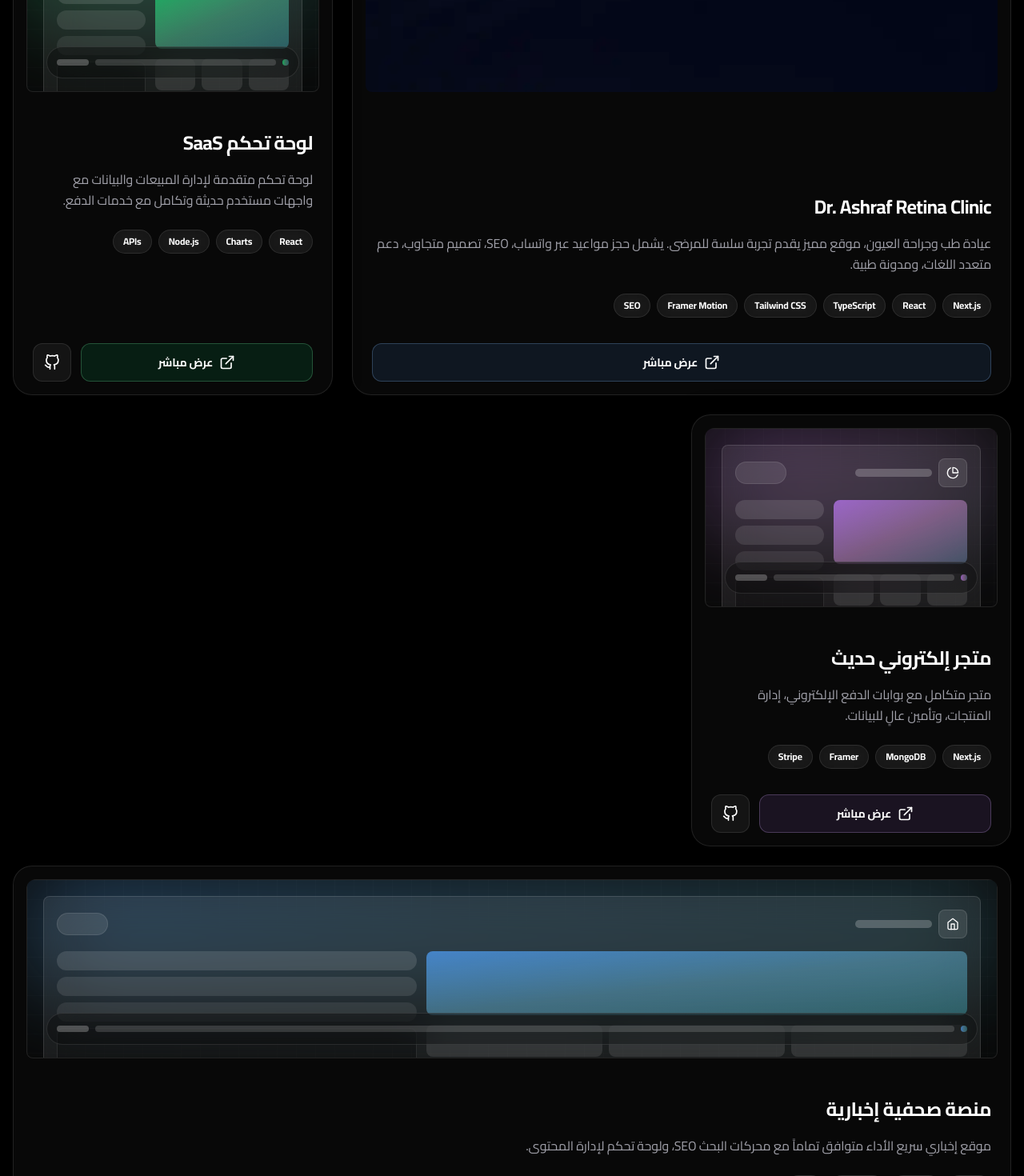
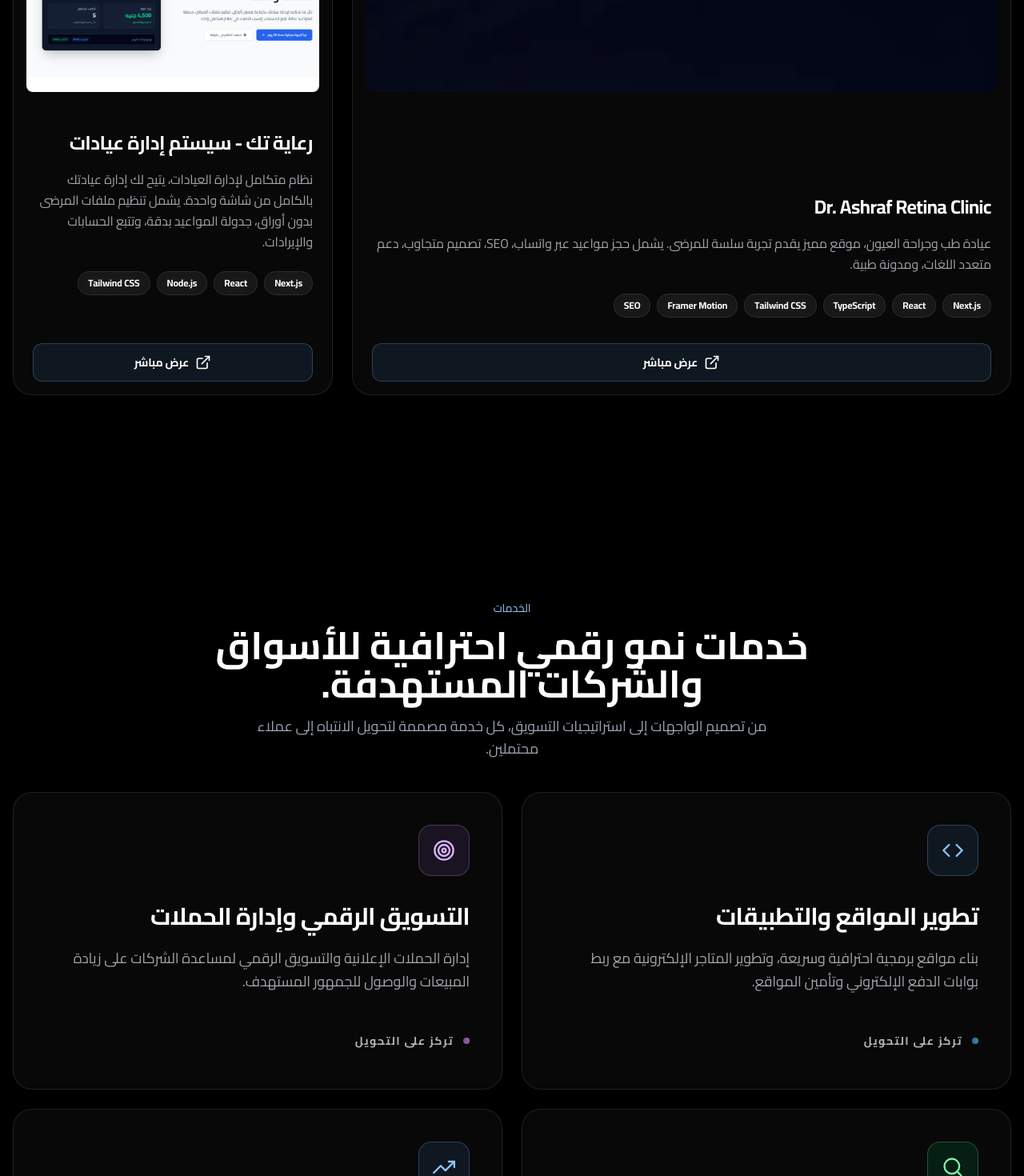
Before and after one commit to mostafa3sliaa/mostafa3slia.com, a Next.js app: page / in a window 1280 px wide. Shown: the part 3360-4830 px from the top of the page at 80% size. Built offline with nearby package versions, Linux system fonts and the light colour scheme.

Commit message:
feat: remove placeholder projects

```diff
--- a/components/sections/TestimonialsSection.tsx
+++ b/components/sections/TestimonialsSection.tsx
@@ -9,9 +9,13 @@ import { cn } from "@/lib/utils";
 import { useLanguage } from "@/contexts/LanguageContext";
 
 export function TestimonialsSection() {
-  const { t , dict} = useLanguage();
+  const { locale, t , dict} = useLanguage();
+  const isRtl = locale === "ar";
   const [active, setActive] = useState(0);
   const activeTestimonial = dict.data.testimonials[active];
+
+  const PrevIcon = isRtl ? FiArrowRight : FiArrowLeft;
+  const NextIcon = isRtl ? FiArrowLeft : FiArrowRight;
 
   const controls = useMemo(
     () => ({
@@ -90,7 +94,7 @@ export function TestimonialsSection() {
                 onClick={controls.previous}
                 className="focus-ring grid size-11 place-items-center rounded-[8px] border border-white/12 bg-white/[0.055] text-gray-300 transition hover:text-white hover:-translate-y-[2px]"
               >
-                <FiArrowLeft aria-hidden className="size-4" />
+                <PrevIcon aria-hidden className="size-4" />
               </button>
               <button
                 type="button"
@@ -98,7 +102,7 @@ export function TestimonialsSection() {
                 onClick={controls.next}
                 className="focus-ring grid size-11 place-items-center rounded-[8px] border border-white/12 bg-white/[0.055] text-gray-300 transition hover:text-white hover:-translate-y-[2px]"
               >
-                <FiArrowRight aria-hidden className="size-4" />
+                <NextIcon aria-hidden className="size-4" />
               </button>
             </div>
           </div>
--- a/data/portfolio.ts
+++ b/data/portfolio.ts
@@ -92,36 +92,7 @@ export const projects: Project[] = [
     visual: "medical",
     image: "/dr-ashraf.webp",
   },
-  {
-    title: "لوحة تحكم SaaS",
-    description:
-      "لوحة تحكم متقدمة لإدارة المبيعات والبيانات مع واجهات مستخدم حديثة وتكامل مع خدمات الدفع.",
-    techStack: ["React", "Charts", "Node.js", "APIs"],
-    liveUrl: "https://example.com",
-    sourceUrl: "https://github.com/",
-    accent: "green",
-    visual: "saas",
-  },
-  {
-    title: "متجر إلكتروني حديث",
-    description:
-      "متجر متكامل مع بوابات الدفع الإلكتروني، إدارة المنتجات، وتأمين عالٍ للبيانات.",
-    techStack: ["Next.js", "MongoDB", "Framer", "Stripe"],
-    liveUrl: "https://example.com",
-    sourceUrl: "https://github.com/",
-    accent: "purple",
-    visual: "growth",
-  },
-  {
-    title: "منصة صحفية إخبارية",
-    description:
-      "موقع إخباري سريع الأداء متوافق تماماً مع محركات البحث SEO، ولوحة تحكم لإدارة المحتوى.",
-    techStack: ["React", "Laravel", "Tailwind", "SEO"],
-    liveUrl: "https://example.com",
-    sourceUrl: "https://github.com/",
-    accent: "blue",
-    visual: "realEstate",
-  },
+
   {
     title: "رعاية تك - سيستم إدارة عيادات",
     description:
--- a/dictionaries/ar.json
+++ b/dictionaries/ar.json
@@ -112,18 +112,7 @@
         "title": "Dr. Ashraf Retina Clinic",
         "description": "عيادة طب وجراحة العيون، موقع مميز يقدم تجربة سلسة للمرضى. يشمل حجز مواعيد عبر واتساب، SEO، تصميم متجاوب، دعم متعدد اللغات، ومدونة طبية."
       },
-      {
-        "title": "لوحة تحكم SaaS",
-        "description": "لوحة تحكم متقدمة لإدارة المبيعات والبيانات مع واجهات مستخدم حديثة وتكامل مع خدمات الدفع."
-      },
-      {
-        "title": "متجر إلكتروني حديث",
-        "description": "متجر متكامل مع بوابات الدفع الإلكتروني، إدارة المنتجات، وتأمين عالٍ للبيانات."
-      },
-      {
-        "title": "منصة صحفية إخبارية",
-        "description": "موقع إخباري سريع الأداء متوافق تماماً مع محركات البحث SEO، ولوحة تحكم لإدارة المحتوى."
-      },
+
       {
         "title": "رعاية تك - سيستم إدارة عيادات",
         "description": "نظام متكامل لإدارة العيادات، يتيح لك إدارة عيادتك بالكامل من شاشة واحدة. يشمل تنظيم ملفات المرضى بدون أوراق، جدولة المواعيد بدقة، وتتبع الحسابات والإيرادات."
--- a/dictionaries/en.json
+++ b/dictionaries/en.json
@@ -112,18 +112,7 @@
         "title": "Dr. Ashraf Retina Clinic",
         "description": "A premium ophthalmology and retina clinic website designed and developed to provide a seamless patient experience. Includes service pages, SEO optimization, responsive design, WhatsApp appointment booking, multilingual support, medical blog system, and modern UI/UX built with Next.js."
       },
-      {
-        "title": "SaaS Dashboard",
-        "description": "Advanced dashboard for managing sales and data with modern user interfaces and integration with payment services."
-      },
-      {
-        "title": "Modern E-commerce",
-        "description": "Integrated store with electronic payment gateways, product management, and high data security."
-      },
-      {
-        "title": "News Press Platform",
-        "description": "Fast-performing news website fully compliant with SEO search engines, and a content management dashboard."
-      },
+
       {
         "title": "Ra3aya Tech - Clinic Management System",
         "description": "An integrated clinic management system that allows you to manage your entire clinic from one screen. It includes paperless patient records, precise appointment scheduling, and revenue tracking."
```
